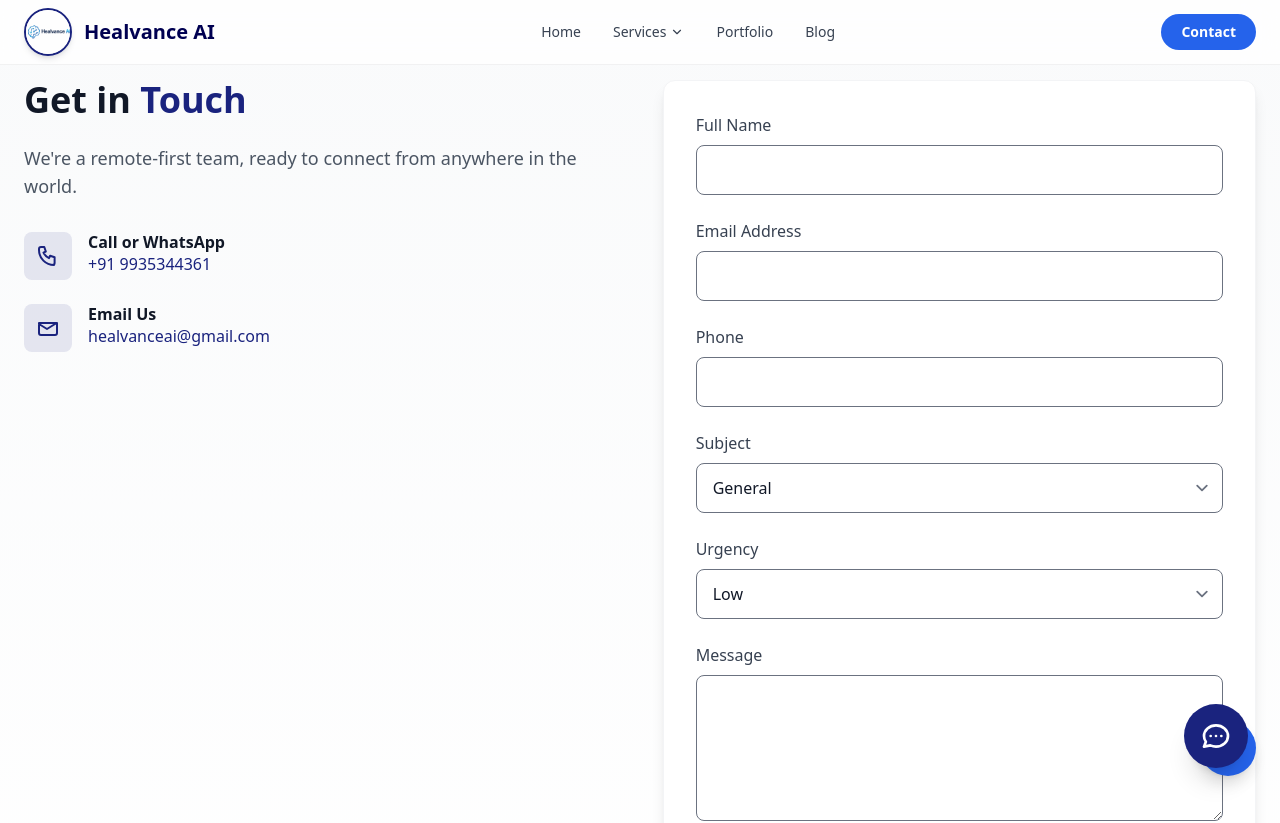
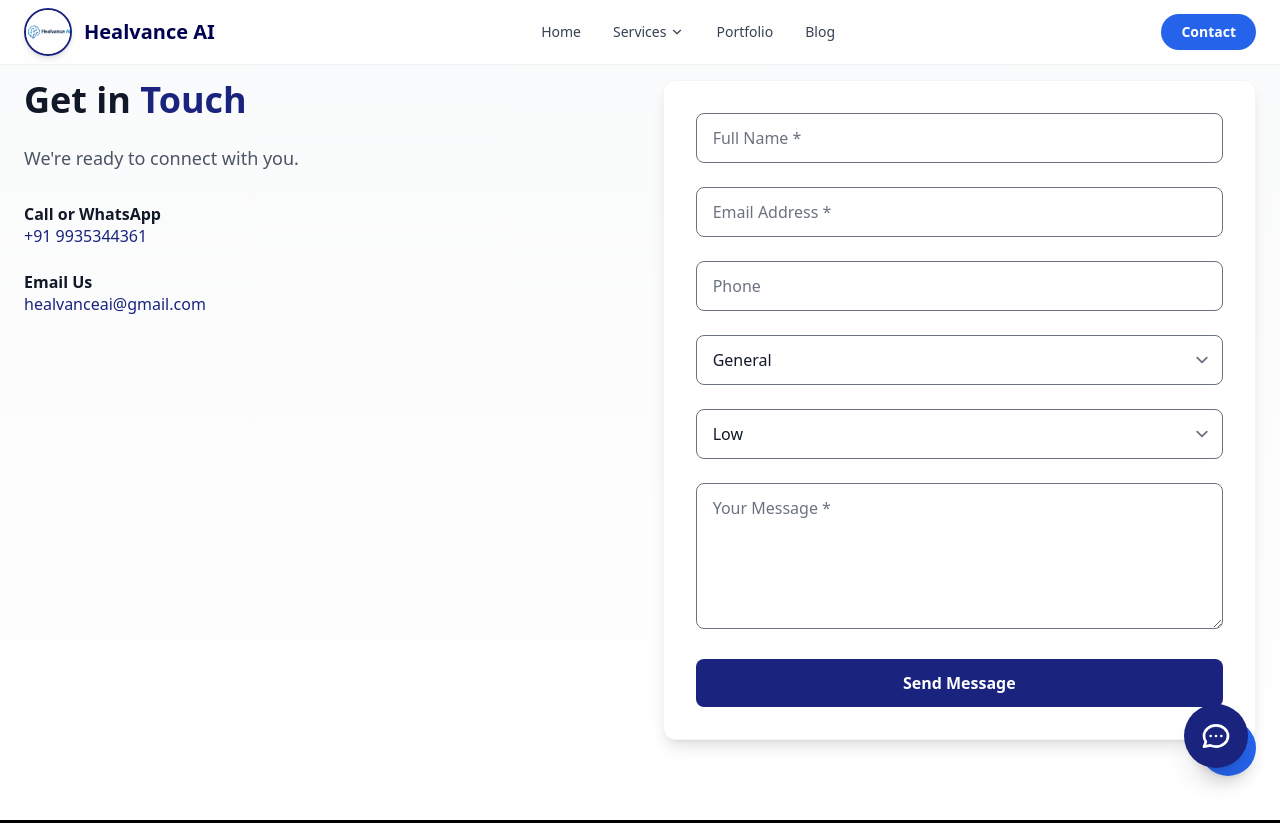
Before and after one commit to AmitGiri1281/Healvance-AI, a React (Vite) app in the folder frontend/: page /contact in a window 1280 px wide. Shown: the top 823 px of the page. Built offline with nearby package versions, Linux system fonts and the light colour scheme.

Commit message:
upadte contact

```diff
--- a/frontend/src/components/sections/ContactSection.jsx
+++ b/frontend/src/components/sections/ContactSection.jsx
@@ -2,27 +2,48 @@ import { motion } from "framer-motion";
 import { useState } from "react";
 
 export default function ContactSection() {
-  const [formData, setFormData] = useState({
+
+  const initialState = {
     name: "",
     email: "",
     phone: "",
     subject: "General",
     urgency: "Low",
     message: "",
-  });
+  };
 
+  const [formData, setFormData] = useState(initialState);
   const [loading, setLoading] = useState(false);
   const [status, setStatus] = useState(null);
 
   const handleChange = (e) => {
-    setFormData({ ...formData, [e.target.name]: e.target.value });
+    setFormData({
+      ...formData,
+      [e.target.name]: e.target.value,
+    });
+  };
+
+  const isValidEmail = (email) => {
+    return /^[^\s@]+@[^\s@]+\.[^\s@]+$/.test(email);
   };
 
   const handleSubmit = async (e) => {
     e.preventDefault();
 
-    if (!formData.name || !formData.email || !formData.message) {
+    const trimmedData = {
+      ...formData,
+      name: formData.name.trim(),
+      email: formData.email.trim(),
+      message: formData.message.trim(),
+    };
+
+    if (!trimmedData.name || !trimmedData.email || !trimmedData.message) {
       setStatus({ type: "error", text: "Please fill all required fields ❌" });
+      return;
+    }
+
+    if (!isValidEmail(trimmedData.email)) {
+      setStatus({ type: "error", text: "Please enter a valid email ❌" });
       return;
     }
 
@@ -30,40 +51,37 @@ export default function ContactSection() {
       setLoading(true);
       setStatus(null);
 
-      // 🔥 Correct API URL handling for LIVE + LOCALHOST
       const API_URL =
         import.meta.env.VITE_API_URL ||
-  process.env.REACT_APP_API_URL ||
-  "http://localhost:5000";
+        "https://healvance-backend.onrender.com";
 
       const response = await fetch(`${API_URL}/api/contact`, {
         method: "POST",
-  headers: { "Content-Type": "application/json" },
-  body: JSON.stringify(formData),
+        headers: {
+          "Content-Type": "application/json",
+        },
+        body: JSON.stringify(trimmedData),
       });
 
       const data = await response.json().catch(() => ({}));
 
-      if (response.ok) {
-        setStatus({ type: "success", text: "Message sent successfully ✅" });
+      if (!response.ok) {
+        throw new Error(data.message || "Something went wrong");
+      }
 
-        setFormData({
-          name: "",
-          email: "",
-          phone: "",
-          subject: "General",
-          urgency: "Low",
-          message: "",
+      setStatus({
+        type: "success",
+        text: "Message sent successfully ✅",
       });
-      } else {
+
+      setFormData(initialState);
+
+    } catch (error) {
+      console.error("Submit Error:", error);
       setStatus({
         type: "error",
-          text: data.message || "Something went wrong ❌",
+        text: "Server error ❌ Please try again later.",
       });
-      }
-    } catch (err) {
-      console.error("Error:", err);
-      setStatus({ type: "error", text: "Server error ❌" });
     } finally {
       setLoading(false);
     }
@@ -85,35 +103,31 @@ const response = await fetch(`${API_URL}/api/contact`, {
             <h2 className="text-3xl md:text-4xl font-bold text-gray-900 mb-6">
               Get in <span className="text-primary">Touch</span>
             </h2>
+
             <p className="text-lg text-gray-600 mb-8">
-              We're a remote-first team, ready to connect from anywhere in the world.
+              We're ready to connect with you.
             </p>
 
             <div className="space-y-6">
+
               {/* Phone */}
-              <div className="flex items-start">
-                <div className="bg-primary/10 p-3 rounded-lg mr-4">
-                  <svg className="w-6 h-6 text-primary" fill="none" stroke="currentColor" viewBox="0 0 24 24">
-                    <path strokeLinecap="round" strokeLinejoin="round" strokeWidth={2} d="M3 5a2 2 0 012-2h3.3l1.5 4.5-2.3 1.1a11 11 0 005.5 5.5l1.1-2.3 4.5 1.5V19a2 2 0 01-2 2H18C9.7 21 3 14.3 3 6V5z" />
-                  </svg>
-                </div>
               <div>
-                  <h4 className="font-semibold text-gray-900">Call or WhatsApp</h4>
-                  <a href="tel:9205176755" className="text-primary hover:underline">
+                <h4 className="font-semibold text-gray-900">
+                  Call or WhatsApp
+                </h4>
+                <a
+                  href="tel:+919935344361"
+                  className="text-primary hover:underline"
+                >
                   +91 9935344361
                 </a>
               </div>
-              </div>
 
               {/* Email */}
-              <div className="flex items-start">
-                <div className="bg-primary/10 p-3 rounded-lg mr-4">
-                  <svg className="w-6 h-6 text-primary" fill="none" stroke="currentColor" viewBox="0 0 24 24">
-                    <path strokeLinecap="round" strokeLinejoin="round" strokeWidth={2} d="M3 8l8 5 8-5M5 19h14a2 2 0 002-2V7H3v10a2 2 0 002 2z" />
-                  </svg>
-                </div>
               <div>
-                  <h4 className="font-semibold text-gray-900">Email Us</h4>
+                <h4 className="font-semibold text-gray-900">
+                  Email Us
+                </h4>
                 <a
                   href="mailto:healvanceai@gmail.com"
                   className="text-primary hover:underline"
@@ -121,7 +135,7 @@ const response = await fetch(`${API_URL}/api/contact`, {
                   healvanceai@gmail.com
                 </a>
               </div>
-              </div>
+
             </div>
           </motion.div>
 
@@ -135,112 +149,97 @@ const response = await fetch(`${API_URL}/api/contact`, {
           >
             <form onSubmit={handleSubmit} className="space-y-6">
 
-              {/* Name */}
-              <div>
-                <label className="block text-gray-700 font-medium mb-2">Full Name</label>
               <input
+                type="text"
                 name="name"
+                placeholder="Full Name *"
                 value={formData.name}
                 onChange={handleChange}
                 required
-                  className="w-full px-4 py-3 border rounded-lg focus:ring-primary"
+                className="w-full px-4 py-3 border rounded-lg"
               />
-              </div>
 
-              {/* Email */}
-              <div>
-                <label className="block text-gray-700 font-medium mb-2">Email Address</label>
               <input
                 type="email"
                 name="email"
+                placeholder="Email Address *"
                 value={formData.email}
                 onChange={handleChange}
                 required
-                  className="w-full px-4 py-3 border rounded-lg focus:ring-primary"
+                className="w-full px-4 py-3 border rounded-lg"
               />
-              </div>
 
-              {/* Phone */}
-              <div>
-                <label className="block text-gray-700 font-medium mb-2">Phone</label>
               <input
+                type="text"
                 name="phone"
+                placeholder="Phone"
                 value={formData.phone}
                 onChange={handleChange}
-                  className="w-full px-4 py-3 border rounded-lg focus:ring-primary"
+                className="w-full px-4 py-3 border rounded-lg"
               />
-              </div>
 
-              {/* Subject */}
-              <div>
-                <label className="block text-gray-700 font-medium mb-2">Subject</label>
               <select
                 name="subject"
                 value={formData.subject}
                 onChange={handleChange}
-                  className="w-full px-4 py-3 border rounded-lg focus:ring-primary"
+                className="w-full px-4 py-3 border rounded-lg"
               >
                 <option>General</option>
                 <option>Support</option>
                 <option>Partnership</option>
                 <option>Feedback</option>
               </select>
-              </div>
 
-              {/* Urgency */}
-              <div>
-                <label className="block text-gray-700 font-medium mb-2">Urgency</label>
               <select
                 name="urgency"
                 value={formData.urgency}
                 onChange={handleChange}
-                  className="w-full px-4 py-3 border rounded-lg focus:ring-primary"
+                className="w-full px-4 py-3 border rounded-lg"
               >
                 <option>Low</option>
                 <option>Medium</option>
                 <option>High</option>
               </select>
-              </div>
 
-              {/* Message */}
-              <div>
-                <label className="block text-gray-700 font-medium mb-2">Message</label>
               <textarea
                 name="message"
                 rows="5"
+                placeholder="Your Message *"
                 value={formData.message}
                 onChange={handleChange}
                 required
-                  className="w-full px-4 py-3 border rounded-lg focus:ring-primary"
-                ></textarea>
-              </div>
+                className="w-full px-4 py-3 border rounded-lg"
+              />
 
-              {/* Status */}
               {status && (
                 <p className={`text-sm ${
-                  status.type === "success" ? "text-green-600" : "text-red-600"
+                  status.type === "success"
+                    ? "text-green-600"
+                    : "text-red-600"
                 }`}>
                   {status.text}
                 </p>
               )}
 
-              {/* Submit Button */}
               <motion.button
                 type="submit"
+                disabled={loading}
                 whileHover={{ scale: 1.02 }}
                 whileTap={{ scale: 0.97 }}
-                disabled={loading}
-                className={`w-full py-3 text-white font-semibold rounded-lg shadow-md transition ${
-                  loading ? "bg-gray-400 cursor-not-allowed" : "bg-primary hover:bg-primary-dark"
+                className={`w-full py-3 text-white font-semibold rounded-lg ${
+                  loading
+                    ? "bg-gray-400 cursor-not-allowed"
+                    : "bg-primary hover:bg-primary-dark"
                 }`}
               >
                 {loading ? "Sending..." : "Send Message"}
               </motion.button>
+
             </form>
           </motion.div>
+
         </div>
       </div>
     </section>
   );
 }
-// C:\Users\Lenovo\OneDrive\Desktop\Healvance-AI\frontend\src\components\sections\ContactSection.jsx
```
Lines whose indentation alone changed are shown as unchanged.
